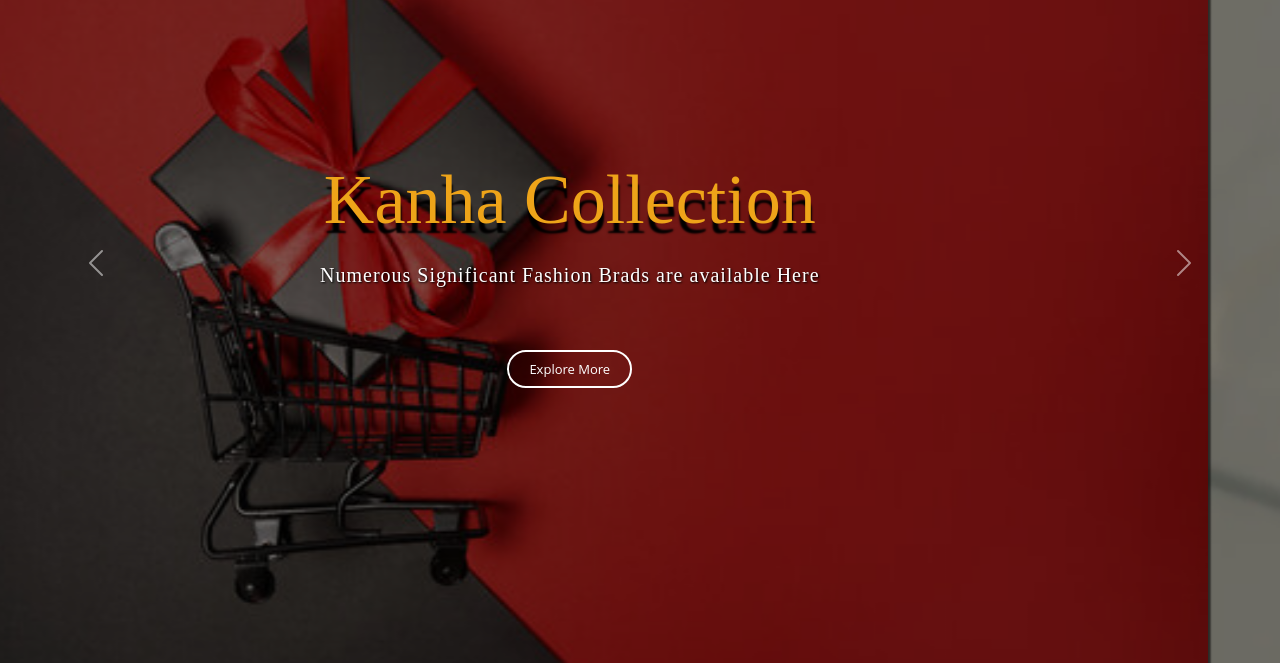
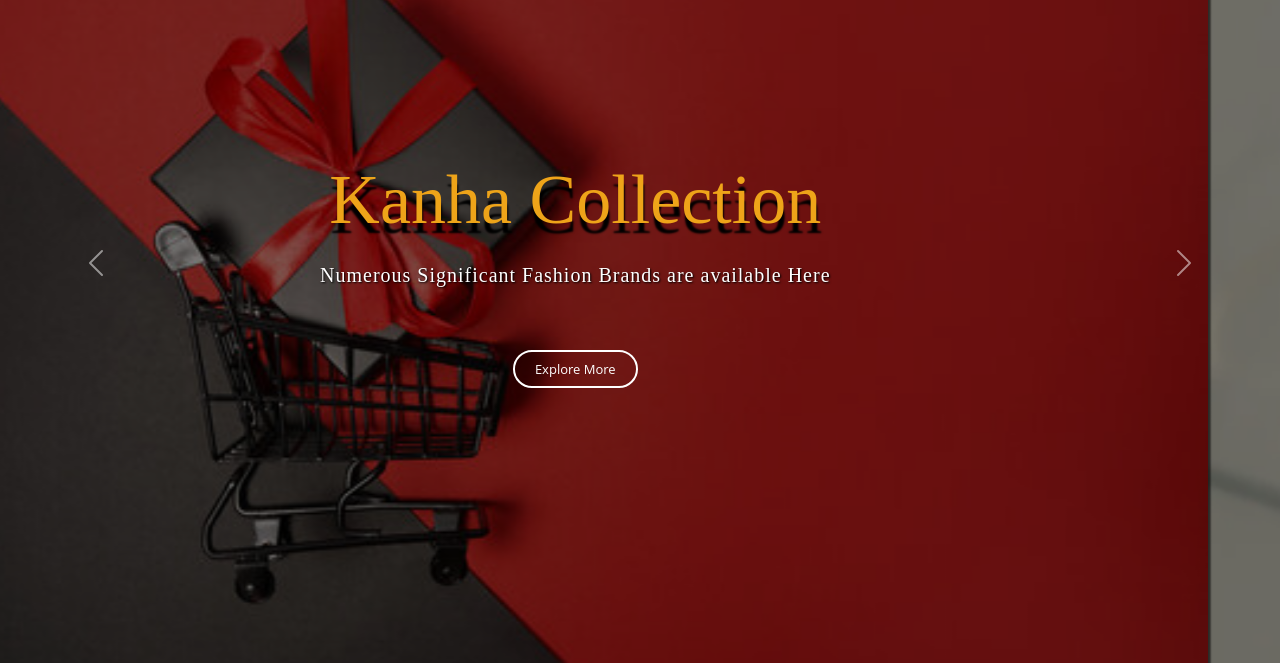
Before and after one commit to sikhabrt/kanhacollectiononline, a plain HTML site: page index.html in a window 1280 px wide. Shown: the part 139-804 px from the top of the page. Drawn offline with nearby package versions, Linux system fonts and the light colour scheme.

Commit message:
Update index.html

```diff
--- a/index.html
+++ b/index.html
@@ -66,7 +66,7 @@
       </div>
       <main>
           <h1>Kanha Collection</h1>
-          <p>Numerous Significant Fashion Brads are available Here</p>
+          <p>Numerous Significant Fashion Brands are available Here</p>
          <div><a href="#vedioSlider">Explore More</a></div>
       </main>
 
```
